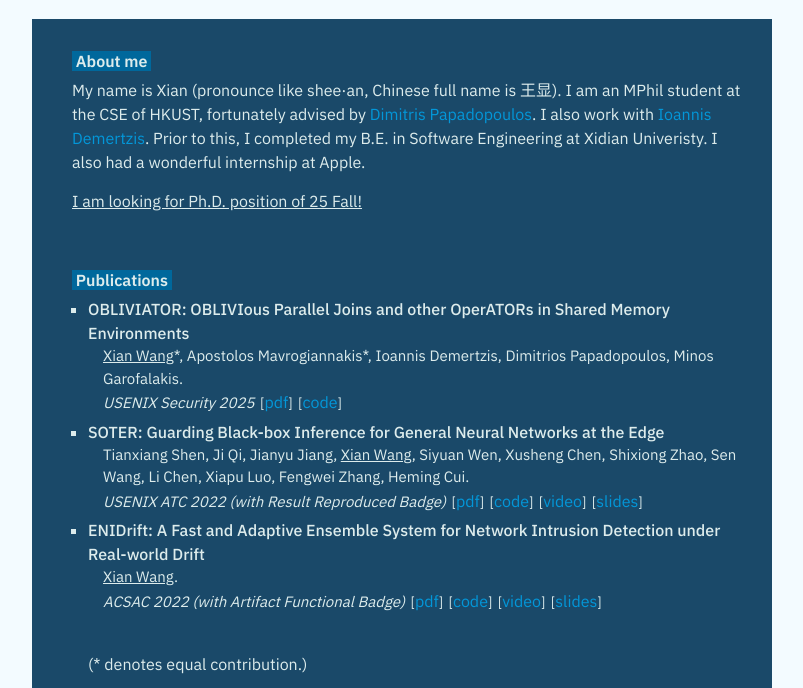
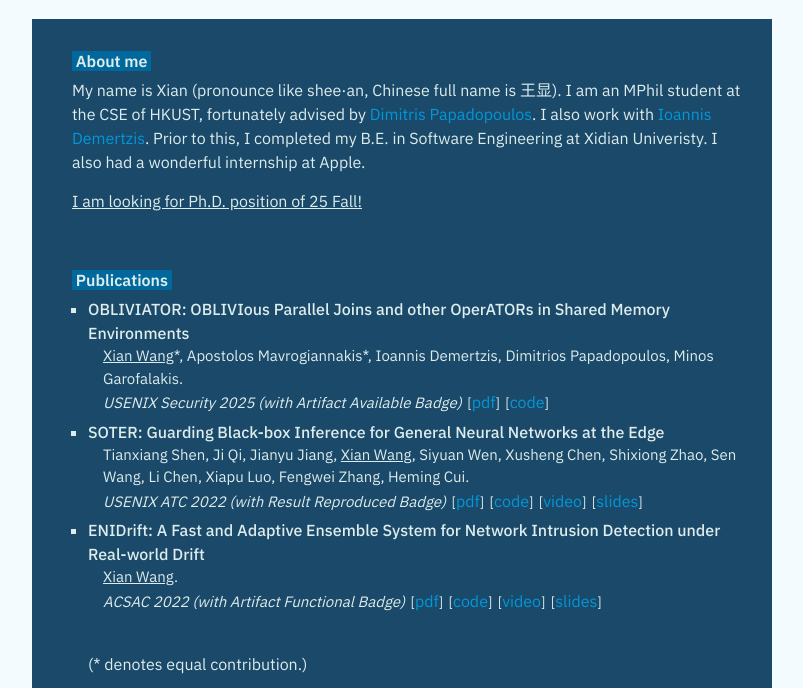
Before and after one commit to xxiwa/xxiwa.github.io, a plain HTML site: page index.html in a window 1280 px wide. Shown: the part 67-755 px from the top of the page, without its empty margins (238-1041 px from the left). Drawn offline with Linux system fonts and the light colour scheme.

Commit message:
Update index.html

```diff
--- a/index.html
+++ b/index.html
@@ -67,7 +67,7 @@
                   <div class="paper-details">
                     <u>Xian Wang</u>*, Apostolos Mavrogiannakis*, Ioannis Demertzis, Dimitrios Papadopoulos, Minos Garofalakis.
                     <br>
-                    <em>USENIX Security 2025</em>
+                    <em>USENIX Security 2025 (with Artifact Available Badge)</em>
                     <span class="paper-link">
                       [<a href="https://eprint.iacr.org/2025/183" target="_blank">pdf</a>]
                     </span>
```
